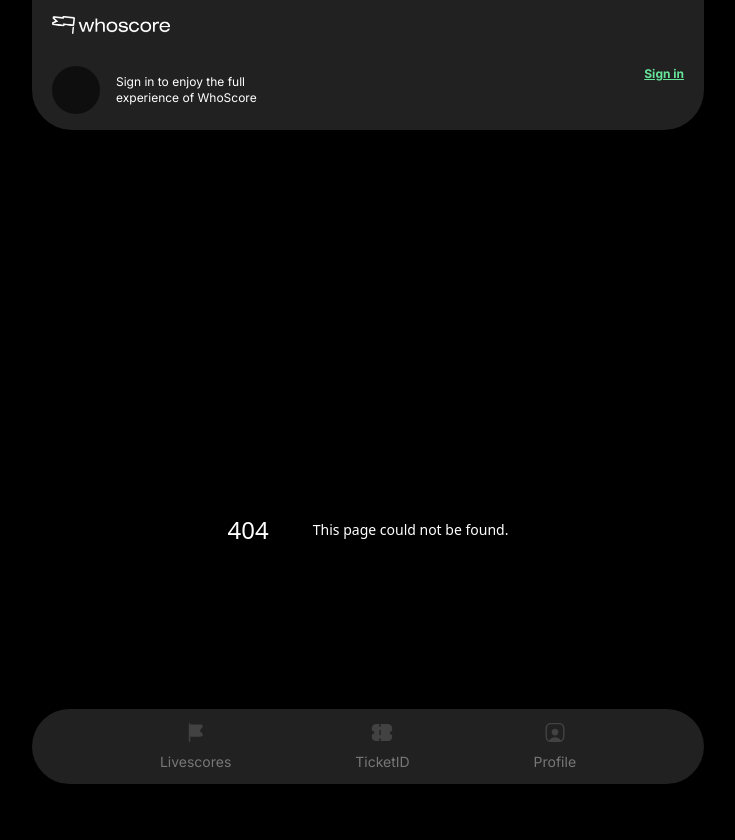
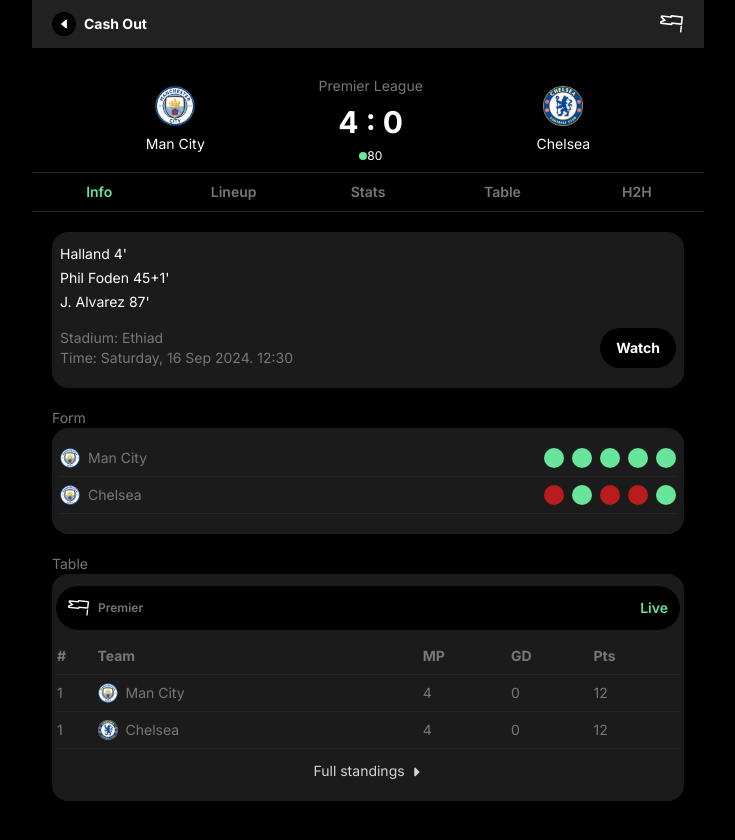
Before and after one commit to goviralinc/whoscore_frontend, a Next.js app: page /livescores/details in a window 1280 px wide. Before the commit this address had no page. Shown: the top 840 px of the page, without its empty margins (272-1007 px from the left). Built offline with nearby package versions, Linux system fonts and the light colour scheme.

Commit message:
feat: game details tab

```diff
--- a/package.json
+++ b/package.json
@@ -11,6 +11,7 @@
   "dependencies": {
     "@radix-ui/react-accordion": "^1.1.2",
     "@radix-ui/react-select": "^2.0.0",
+    "@radix-ui/react-tabs": "^1.0.4",
     "next": "14.2.3",
     "react": "^18",
     "react-dom": "^18",
--- a/src/app/layout.tsx
+++ b/src/app/layout.tsx
@@ -29,9 +29,7 @@
           "bg-black text-white max-w-2xl mx-auto"
         )}
       >
-        <Header />
-        <main className="flex-1 pb-28">{children}</main>
-        <Footer />
+        {children}
         <ToastContainer hideProgressBar autoClose={3000} />
       </body>
     </html>
--- /dev/null
+++ b/src/app/livescores/details/page.tsx
@@ -0,0 +1,70 @@
+import React from "react";
+import Image from "next/image";
+import Link from "next/link";
+import { IoCaretBack } from "react-icons/io5";
+import { FaCircle } from "react-icons/fa6";
+import DetailTabs from "@/components/MatchDetails/DetailTabs";
+
+function MatchDetails() {
+  return (
+    <div className="text-sm">
+      <div className="flex items-center justify-between px-5 gap-4 bg-dark h-12">
+        <div className="flex gap-2 items-center">
+          <Link
+            href="/livescores"
+            className="w-6 h-6 bg-black rounded-full flex items-center justify-center"
+          >
+            <IoCaretBack />
+          </Link>
+          <strong>Cash Out</strong>
+        </div>
+
+        <div>
+          <Image
+            src="/whoscoreFlag.svg"
+            alt="WhoScore logo"
+            width={24}
+            height={24}
+          />
+        </div>
+      </div>
+
+      <div className="pt-7">
+        <div className="flex justify-evenly items-center text-sm mb-2">
+          <div className="flex flex-col gap-2 items-center">
+            <Image
+              src="/manCity.png"
+              alt="Man City logo"
+              width={40}
+              height={40}
+            />
+            <span>Man City</span>
+          </div>
+
+          <div className="text-center">
+            <h3 className="text-sm text-dark-200">Premier League</h3>
+            <strong className="text-3xl my-2 inline-block">4 : 0</strong>
+            <div className="flex justify-center items-center text-xs">
+              <FaCircle className="text-[#67E59A]" size={8} />
+              80
+            </div>
+          </div>
+
+          <div className="flex flex-col gap-2 items-center">
+            <Image
+              src="/chelsea.png"
+              alt="Man City logo"
+              width={40}
+              height={40}
+            />
+            <span>Chelsea</span>
+          </div>
+        </div>
+
+        <DetailTabs />
+      </div>
+    </div>
+  );
+}
+
+export default MatchDetails;
--- a/src/app/livescores/page.tsx
+++ b/src/app/livescores/page.tsx
@@ -1,11 +1,14 @@
 import Match from "@/components/livescores/Match";
 import Footer from "@/components/shared/Footer";
 import Header from "@/components/shared/Header";
+import Image from "next/image";
 import React from "react";
 
 const Livescores = () => {
   return (
-    <div className="pt-4">
+    <>
+      <Header />
+      <div className="pt-4 pb-28">
         <div className="text-dark-200">
           <div className="border-b border-b-[#252525] p-2">
             <div className="flex overflow-auto gap-3 text-sm">
@@ -28,7 +31,15 @@
         <section className="px-5 mt-4">
           <div className="bg-dark rounded-2xl mb-5 pt-3 pb-5 px-1">
             <div className="bg-black flex justify-between items-center gap-3 p-3 text-dark-200 font-semibold rounded-full text-xs">
+              <div className="flex items-center gap-2">
+                <Image
+                  src="/manCity.png"
+                  alt="Sportbet logo"
+                  height={22}
+                  width={22}
+                />
                 <h2>Premier League</h2>
+              </div>
               <span>All Matches</span>
             </div>
 
@@ -39,7 +50,15 @@
 
           <div className="bg-dark rounded-2xl mb-5 pt-3 pb-5 px-1">
             <div className="bg-black flex justify-between items-center gap-3 p-3 text-dark-200 font-semibold rounded-full text-xs">
+              <div className="flex items-center gap-2">
+                <Image
+                  src="/manCity.png"
+                  alt="Sportbet logo"
+                  height={22}
+                  width={22}
+                />
                 <h2>Premier League</h2>
+              </div>
               <span>All Matches</span>
             </div>
 
@@ -50,7 +69,15 @@
 
           <div className="bg-dark rounded-2xl mb-5 pt-3 pb-5 px-1">
             <div className="bg-black flex justify-between items-center gap-3 p-3 text-dark-200 font-semibold rounded-full text-xs">
+              <div className="flex items-center gap-2">
+                <Image
+                  src="/manCity.png"
+                  alt="Sportbet logo"
+                  height={22}
+                  width={22}
+                />
                 <h2>Premier League</h2>
+              </div>
               <span>All Matches</span>
             </div>
 
@@ -60,6 +87,8 @@
           </div>
         </section>
       </div>
+      <Footer />
+    </>
   );
 };
 
--- a/src/app/page.tsx
+++ b/src/app/page.tsx
@@ -1,3 +1,4 @@
+import Footer from "@/components/shared/Footer";
 import Header from "@/components/shared/Header";
 import SelectOptions from "@/components/shared/Select";
 import Ticket from "@/components/shared/Ticket";
@@ -5,7 +6,9 @@
 
 export default function Home() {
   return (
-    <div className="px-5 pt-7">
+    <>
+      <Header />
+      <div className="px-5 pt-7 pb-28">
         <section className="border-2 rounded-2xl px-5 py-7">
           <div className="mb-8">
             <Image
@@ -54,5 +57,7 @@
           <Ticket />
         </section>
       </div>
+      <Footer />
+    </>
   );
 }
--- a/src/components/livescores/Match.tsx
+++ b/src/components/livescores/Match.tsx
@@ -1,11 +1,18 @@
 import Image from "next/image";
+import Link from "next/link";
 import React from "react";
 
 const Match = () => {
   return (
+    <Link href="/livescores/details">
       <div className="border-b border-b-[#252525] py-2 flex justify-evenly items-center text-sm">
         <div className="flex gap-2 items-center">
-        <Image src="/manCity.png" alt="Man City logo" width={30} height={30} />
+          <Image
+            src="/manCity.png"
+            alt="Man City logo"
+            width={30}
+            height={30}
+          />
           <span>Man City</span>
         </div>
 
@@ -13,9 +20,15 @@
 
         <div className="flex gap-2 items-center">
           <span>Chelsea</span>
-        <Image src="/chelsea.png" alt="Man City logo" width={30} height={30} />
+          <Image
+            src="/chelsea.png"
+            alt="Man City logo"
+            width={30}
+            height={30}
+          />
         </div>
       </div>
+    </Link>
   );
 };
 
--- a/tailwind.config.ts
+++ b/tailwind.config.ts
@@ -16,6 +16,9 @@
           DEFAULT: "#212121",
           "200": "#777777",
         },
+        green: {
+          "20": "#67E59A",
+        },
       },
     },
   },
```
Also changed, not shown: 1 other file (tests, documents, lock files or other folders). Lines whose indentation alone changed are shown as unchanged.
